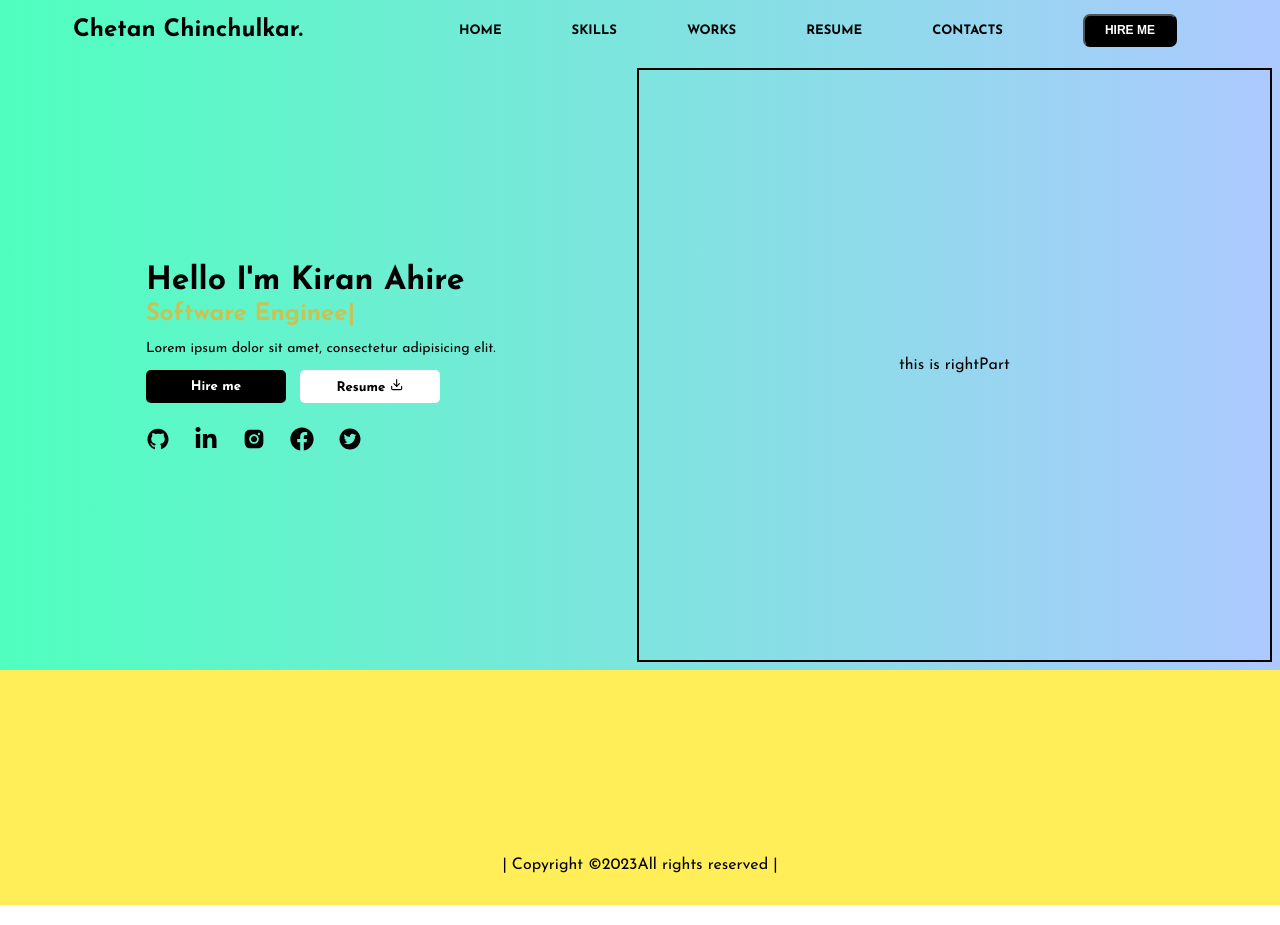
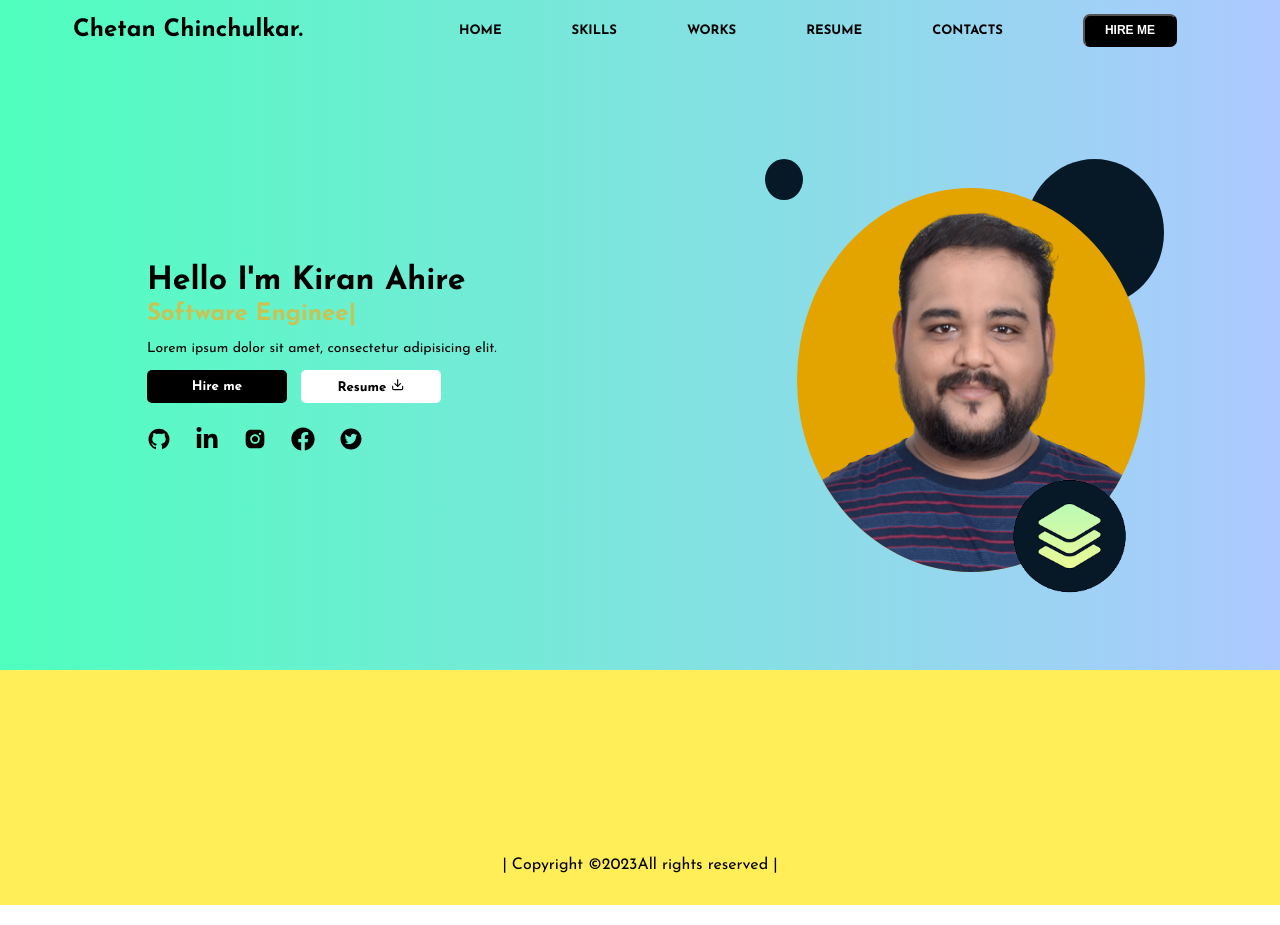
Before and after one commit to chetan635/gaganyan, a React (Create React App) app in the folder gaganyan-portfolio/: page / in a window 1280 px wide. Built offline with nearby package versions, Linux system fonts and the light colour scheme.

Commit message:
This is PR for making profile related changes and some extra changes.

```diff
--- a/gaganyan-portfolio/src/App.css
+++ b/gaganyan-portfolio/src/App.css
@@ -2,8 +2,11 @@
 @import url('https://fonts.googleapis.com/css2?family=Josefin+Sans:wght@200;300;400;500;600;700&display=swap');
 
 body{
+    position: relative;
     font-family: "Roboto", sans-serif;
     font-family: 'Josefin Sans', sans-serif;
+    padding: 0px;
+    margin: 0px;
 }
 
 .portfolio-desc-full-section{
--- a/gaganyan-portfolio/src/components/NavBar.js
+++ b/gaganyan-portfolio/src/components/NavBar.js
@@ -1,8 +1,23 @@
 import React from 'react'
 import '../styles/NavBar.css'
-export default function navBar() {
+import { useEffect, useState } from "react";
+
+export default function NavBar() {
+
+  const [scrollPosition, setScrollPosition] = useState(0);
+  useEffect(() => {
+    const handleScroll = () => {
+      setScrollPosition(window.scrollY);
+    };
+    window.addEventListener("scroll", handleScroll);
+    return () => {
+      window.removeEventListener("scroll", handleScroll);
+    };
+  }, []);
+
   return (
-    <div className="Navbody">
+    <div className={`Navbody ${scrollPosition > 0 ? `bg-white shadow-md` : "bg-transparent"
+      } `}>
       <div className="profile-name">
         Chetan Chinchulkar.
       </div>
--- a/gaganyan-portfolio/src/components/PortfolioDescription.js
+++ b/gaganyan-portfolio/src/components/PortfolioDescription.js
@@ -1,16 +1,17 @@
-import React from 'react'
-import '../styles/PortfolioDescription.css'
-import PortfolioDescriptionIntroduction from './PortfolioDescriptionIntroduction'
+import React from "react";
+import "../styles/PortfolioDescription.css";
+import PortfolioDescriptionIntroduction from "./PortfolioDescriptionIntroduction";
+import PortfolioDescriptionProfile from "./PortfolioDescriptionProfile";
 
 export default function PortfolioDescription() {
   return (
     <div className="PortfolioDescbody">
       <div className="leftPart">
-        <PortfolioDescriptionIntroduction/>
+        <PortfolioDescriptionIntroduction />
       </div>
       <div className="rightPart">
-        this is rightPart
+        <PortfolioDescriptionProfile />
       </div>
     </div>
-  )
+  );
 }
--- /dev/null
+++ b/gaganyan-portfolio/src/components/PortfolioDescriptionProfile.js
@@ -0,0 +1,23 @@
+import React from "react";
+import "../styles/PortfolioDescriptionProfile.css";
+import fullStackImage from "../Images/Full-stack-image.png";
+import profileImage from "../Images/Chetan-profile-image.png";
+
+export default function PortfolioDescriptionProfile() {
+  return (
+    <div className="portfolio-description-profile" data-aos="fade-up">
+      <div className="profile-small-circle"></div>
+      <div className="profile-medium-circle"></div>
+      <div className="profile-main-circle">
+        <img src={profileImage} alt="" className="profileImage" />
+      </div>
+      <div className="profile-description-circle">
+        <img
+          className="profile-description-circle-img"
+          src={fullStackImage}
+          alt=""
+        />
+      </div>
+    </div>
+  );
+}
--- a/gaganyan-portfolio/src/styles/Footer.css
+++ b/gaganyan-portfolio/src/styles/Footer.css
@@ -38,5 +38,6 @@
 }
 
 .footer-icons:hover{
+    transition: 1s;
     transform: scale(1.25);
 }
--- a/gaganyan-portfolio/src/styles/NavBar.css
+++ b/gaganyan-portfolio/src/styles/NavBar.css
@@ -1,10 +1,23 @@
 .Navbody{
+    position: sticky;
+    top: 0;
+    z-index: 3;
+    margin-top: 0px;
     height: 50px;
+    transition: 0.5s;
     width: 100%;
     display: flex;
     align-items: center;
     justify-content: space-around;
     padding: 5px 0px 5px 0px;
+}
+
+.bg-transparent{
+    background-color: transparent;
+}
+
+.bg-white{
+    background-color: white;
 }
 
 a{
--- a/gaganyan-portfolio/src/styles/PortfolioDescription.css
+++ b/gaganyan-portfolio/src/styles/PortfolioDescription.css
@@ -18,11 +18,6 @@
 }
 
 .rightPart{
-    display: flex;
-    justify-content: center;
-    align-items: center;
     height: 100%;
     width: 50%;
-    /* Remove after done Updating right Part */
-    border: 2px solid black;
 }
--- /dev/null
+++ b/gaganyan-portfolio/src/styles/PortfolioDescriptionProfile.css
@@ -0,0 +1,86 @@
+.portfolio-description-profile{
+    height: 100%;
+    position: relative;
+    width: 100%;
+    display: flex;
+}
+
+.profile-main-circle{
+    position: absolute;
+    overflow: hidden;
+    background-color: #e4a400;
+    height: 65%;
+    width:55%;
+    border-radius: 100%;
+    top: 20%;
+    left: 25%;
+}
+
+.profile-small-circle{
+    position: absolute;
+    background-color: #071927;
+    height: 7%;
+    width: 6%;
+    border-radius: 100%;
+    top: 15%;
+    left: 20%;
+}
+
+.profile-medium-circle{
+    position: absolute;
+    background-color: #071927;
+    height: 25%;
+    width: 22%;
+    border-radius: 100%;
+    top: 15%;
+    right: 17%;
+}
+
+.profile-2nd-medium-circle{
+    position: absolute;
+    background-color: #071927;
+    height: 30%;
+    width: 27%;
+    border-radius: 100%;
+    bottom: 18%;
+    left: 8%;
+}
+
+.profile-description-circle-img{
+    height: 110%;
+    width: 100%;
+}
+
+.profile-description-circle{
+    position: absolute;
+    object-fit: cover;
+    height: 20%;
+    border-radius: 100%;
+    bottom: 12%;
+    right: 17%;
+}
+
+.profile{
+    position: absolute;
+    height: 400px;
+    width: 300px;
+    top: 20%;
+    left: 20%;
+}
+
+.profileImage{
+    position: absolute;
+    height: 122%;
+    overflow: hidden;
+    width: 90%;
+    right: 15px;
+}
+
+@keyframes rotation {
+    from {
+      transform: rotate(0deg);
+    }
+    to {
+      transform: rotate(359deg);
+    }
+}
--- /dev/null
+++ b/gaganyan-portfolio/src/styles/Utils/common-utils.css
@@ -0,0 +1,94 @@
+.pd-1{
+    padding: 8px;
+}
+
+.pd-2{
+    padding: 16px;
+}
+
+.pd-3{
+    padding: 24px;
+}
+
+.pd-4{
+    padding: 24px;
+}
+
+.pd-x-1{
+    padding: 0px 8px;
+}
+
+.pd-x-2{
+    padding: 0px 16px;
+}
+
+.pd-x-3{
+    padding: 0px 24px;
+}
+
+.pd-x-4{
+    padding: 0px 32px;
+}
+.pd-y-1{
+    padding: 8px 0px;
+}
+
+.pd-y-2{
+    padding: 16px 0px;
+}
+
+.pd-y-3{
+    padding: 24px 0px;
+}
+
+.pd-y-4{
+    padding: 32px 0px;
+}
+
+.mr-1{
+    margin: 8px;
+}
+
+.mr-2{
+    margin: 16px;
+}
+
+.mr-3{
+    margin: 24px;
+}
+
+.mr-4{
+    margin: 32px;
+}
+
+.mr-x-1{
+    margin: 0px 8px;
+}
+
+.mr-x-2{
+    margin: 0px 16px;
+}
+
+.mr-x-3{
+    margin: 0px 24px;
+}
+
+.mr-x-4{
+    margin: 0px 32px;
+}
+
+.mr-y-1{
+    margin: 8px 0px;
+}
+
+.mr-y-2{
+    margin: 16px 0px;
+}
+
+.mr-y-3{
+    margin: 24px 0px;
+}
+
+.mr-y-4{
+    margin: 32px 0px;
+}
```
Also changed, not shown: gaganyan-portfolio/src/App.js (+4 -3 lines), gaganyan-portfolio/src/Images/Chetan-profile-image.png (added), gaganyan-portfolio/src/Images/Full-stack-image.png (added).
